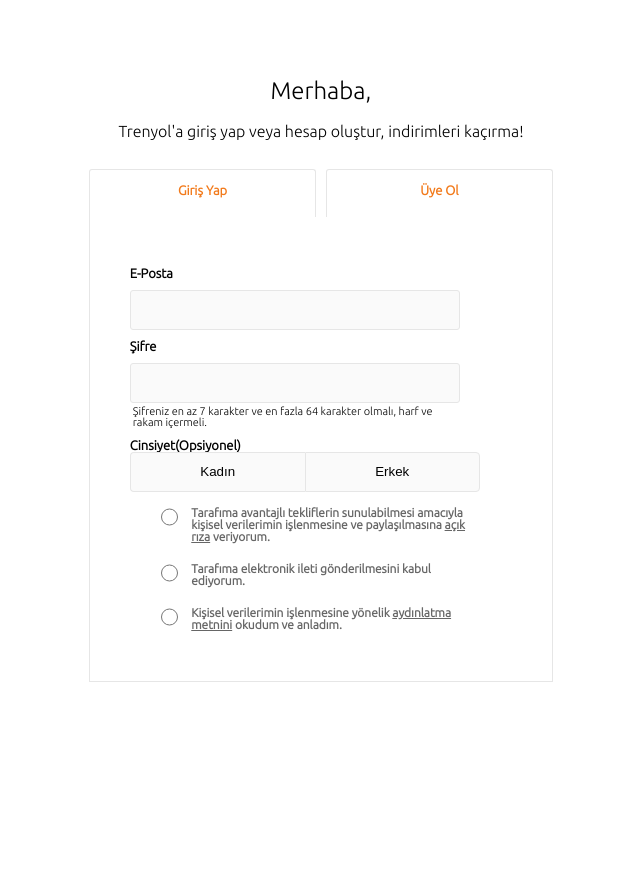
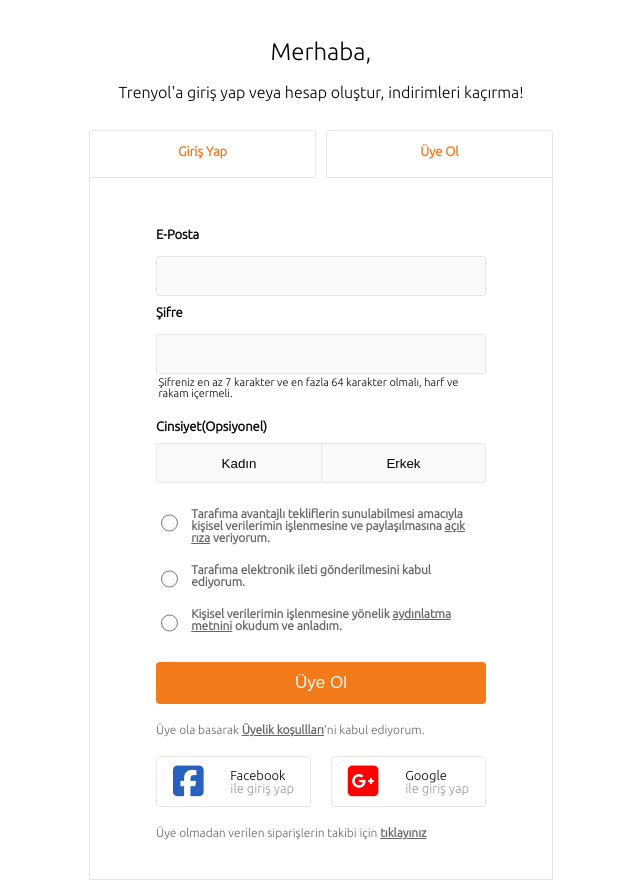
Before and after one commit to ozknaksoy/login-case, a plain HTML site: page index.html in a window 1280 px wide. Both pictures are taken after a click on the label "Üye Ol". Shown: the whole page, without its empty margins (319-959 px from the left). Before the commit the page ends 800 px from the top, so only its background shows below. Drawn offline with Linux system fonts and the light colour scheme.

Commit message:
sign up has been organized

```diff
--- a/css/main.css
+++ b/css/main.css
@@ -6,8 +6,7 @@ main {
   flex-direction: column;
   align-items: center;
   justify-content: center;
-  height: 90vh;
-  margin: 0;
+  /* margin: 0; */
 }
 .description {
   display: flex;
@@ -29,6 +28,11 @@ main {
   border-top: 0;
   padding: 40px;
 }
+.change-container {
+  display: flex;
+  align-items: center;
+  justify-content: space-between;
+}
 
 .change-button {
   display: flex;
@@ -41,7 +45,7 @@ main {
   border-radius: 3px 3px 0 0;
   z-index: 2;
   padding-bottom: 5px;
-  border-bottom: 0;
+  /* border-bottom: 0; */
   color: rgb(242, 122, 27);
   height: 48px;
 }
@@ -57,12 +61,6 @@ main {
   display: flex;
 }
 
-.change-container {
-  display: flex;
-  align-items: center;
-  justify-content: space-between;
-  width: 100%;
-}
 .input-wrapper {
   display: flex;
   flex-direction: column;
@@ -81,10 +79,6 @@ input:focus {
   display: flex;
   justify-content: flex-end;
 }
-.inner-container {
-  /* border-top: 1px solid #e6e6e6; */
-}
-
 label {
   font-size: 13px;
   margin-top: 10px;
@@ -92,7 +86,7 @@ label {
 }
 input {
   background-color: #fafafa;
-  margin-top: 10px;
+  margin-top: 15px;
   width: 330px;
   height: 40px;
   font-size: 14px;
@@ -137,6 +131,7 @@ i {
   color: #999999;
   font-size: 13px;
 }
+
 .transaction-without-login {
   font-size: 12px;
   margin-top: 20px;
@@ -149,15 +144,16 @@ i {
 
 /** SING UP **/
 .gender-container {
-  width: 100%;
-  margin: 5px;
+  margin: 15px;
 }
 .gender-button-container {
   display: flex;
+  margin-top: 10px;
 }
 .gender-button {
+  cursor: pointer;
   height: 40px;
-  width: 175px;
+  width: 165px;
   border: 1px solid #e6e6e6;
   background-color: #fafafa;
 }
@@ -194,3 +190,12 @@ i {
   width: 20px;
   height: 20px;
 }
+.accont-description {
+  font-size: 12px;
+  margin-top: 20px;
+  color: #666;
+}
+.accont-description span {
+  text-decoration: underline;
+  font-weight: 700;
+}
--- a/index.html
+++ b/index.html
@@ -79,12 +79,12 @@
               <input type="text" />
               <label for="Şifre">Şifre</label>
               <input type="password" />
-              <div class="password-description">
-                <span>
-                  Şifreniz en az 7 karakter ve en fazla 64 karakter olmalı, harf
-                  ve rakam içermeli.
-                </span>
-              </div>
+            </div>
+            <div class="password-description">
+              <span>
+                Şifreniz en az 7 karakter ve en fazla 64 karakter olmalı, harf
+                ve rakam içermeli.
+              </span>
             </div>
             <div class="gender-container">
               <label for="">Cinsiyet(Opsiyonel)</label>
@@ -96,8 +96,8 @@
             <div class="checkbox-container">
               <div class="checkbox-wrapper">
                 <input class="checkbox" type="radio" name="checkbox1" />
-                <label for=""
-                  >Tarafıma avantajlı tekliflerin sunulabilmesi amacıyla kişisel
+                <label>
+                  Tarafıma avantajlı tekliflerin sunulabilmesi amacıyla kişisel
                   verilerimin işlenmesine ve paylaşılmasına
                   <span>açık rıza</span> veriyorum.</label
                 >
@@ -105,8 +105,8 @@
 
               <div class="checkbox-wrapper">
                 <input class="checkbox" type="radio" name="checkbox2" />
-                <label for=""
-                  >Tarafıma elektronik ileti gönderilmesini kabul
+                <label>
+                  Tarafıma elektronik ileti gönderilmesini kabul
                   ediyorum.</label
                 >
               </div>
@@ -116,7 +116,40 @@
                   >Kişisel verilerimin işlenmesine yönelik
                   <span>aydınlatma metnini</span> okudum ve anladım.
                 </label>
-
+              </div>
+              <div class="login-container">
+                <button class="login-button">Üye Ol</button>
+              </div>
+              <div class="accont-description">
+                Üye ola basarak
+                <span>Üyelik koşullları</span>'ni
+                kabul ediyorum.
+              </div>
+              <div class="social-container">
+                <div class="social facebook">
+                  <i
+                    class="fa-brands fa-square-facebook"
+                    style="color: #2861bd"
+                  ></i>
+                  <div class="">
+                    <h6>Facebook</h6>
+                    <p>ile giriş yap</p>
+                  </div>
+                </div>
+                <div class="social google">
+                  <i
+                    class="fa-brands fa-square-google-plus"
+                    style="color: #ff0000"
+                  ></i>
+                  <div class="">
+                    <h6>Google</h6>
+                    <p>ile giriş yap</p>
+                  </div>
+                </div>
+              </div>
+              <div class="transaction-without-login">
+                Üye olmadan verilen siparişlerin takibi için
+                <span>tıklayınız</span>
               </div>
             </div>
           </div>
```
